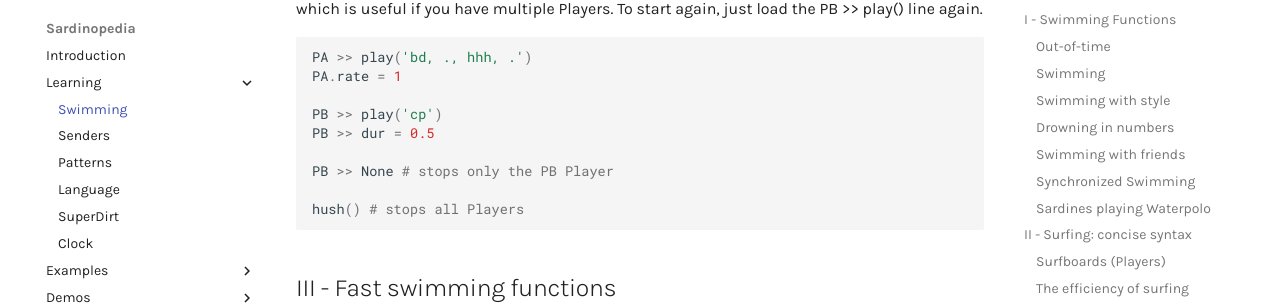
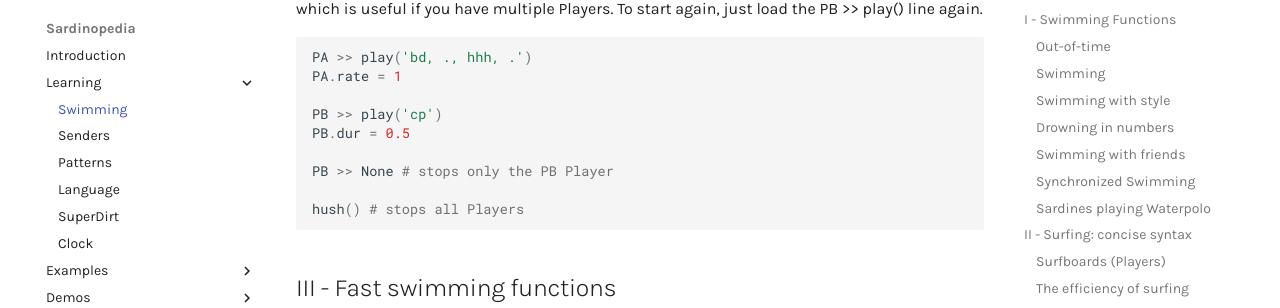
Before and after one commit to EmmaleeBonderud0325/sardine, an MkDocs documentation site: the page built from docs/documentation/sardinopedia/basic_swimming_lessons.md, in a window 1280 px wide and 900 px high, scrolled down 5437 px. Shown: the part 136-444 px from the top of the window. Built offline with MkDocs 1.6.1 and Material for MkDocs 9.7.7, drawn with Linux system fonts in a browser that asks for light colours; comment, search, counter and statistics services are not loaded.

Commit message:
correction to Surfing example

```diff
--- a/docs/documentation/sardinopedia/basic_swimming_lessons.md
+++ b/docs/documentation/sardinopedia/basic_swimming_lessons.md
@@ -174,7 +174,7 @@ PA >> play('bd, ., hhh, .')
 PA.rate = 1
 
 PB >> play('cp')
-PB >> dur = 0.5
+PB.dur = 0.5
 
 PB >> None # stops only the PB Player
 
```
